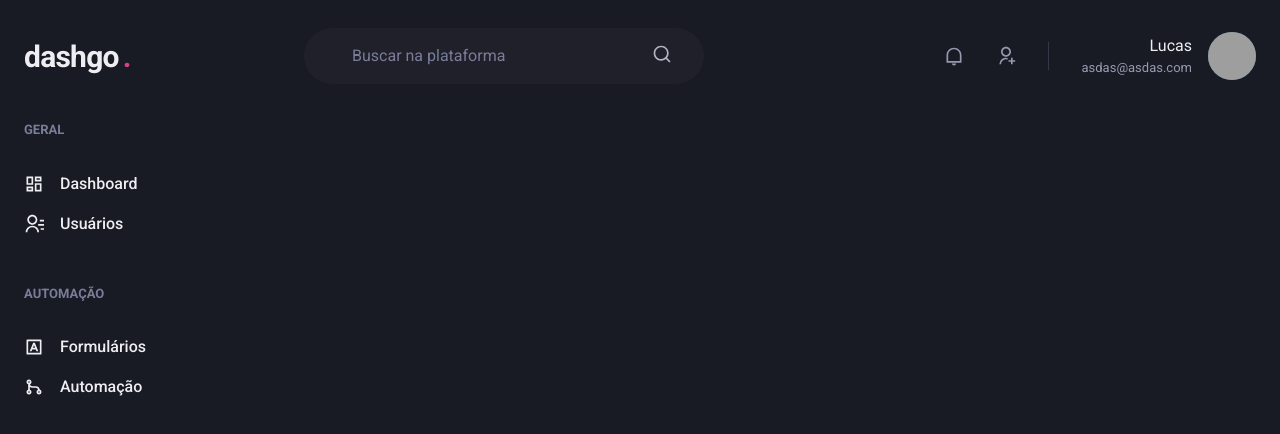
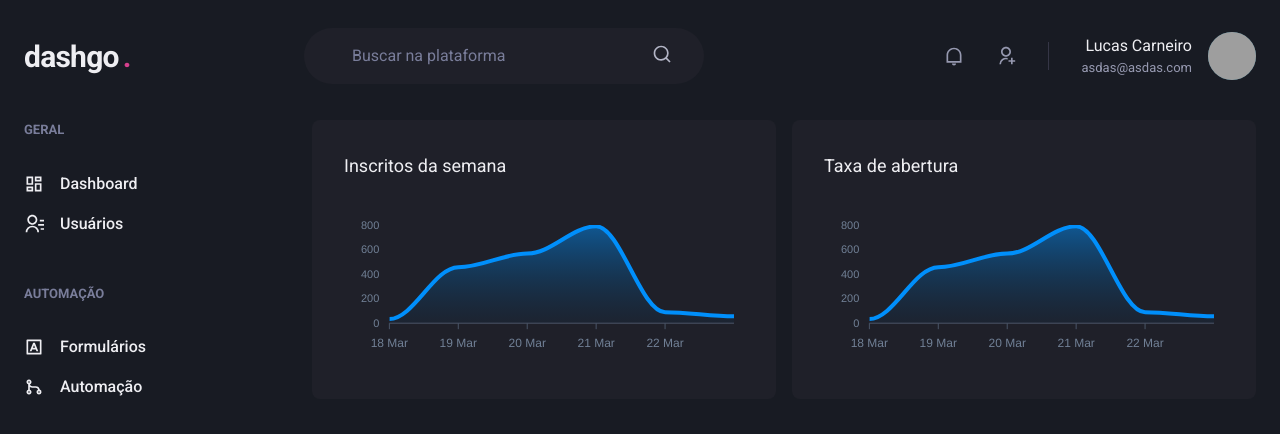
Before and after one commit to lucasggmc/dashgo, a Next.js app: page /dashboard in a window 1280 px wide. Shown: the top 434 px of the page. Built offline with nearby package versions, Linux system fonts and the light colour scheme; grey boxes are pictures that could not be loaded.

Commit message:
adicionado gráficos com chart

```diff
--- a/package.json
+++ b/package.json
@@ -13,9 +13,11 @@
     "@chakra-ui/react": "^1.6.6",
     "@emotion/react": "^11.4.1",
     "@emotion/styled": "^11.3.0",
+    "apexcharts": "^3.28.1",
     "framer-motion": "^4.1.17",
     "next": "11.1.0",
     "react": "17.0.2",
+    "react-apexcharts": "^1.3.9",
     "react-dom": "17.0.2",
     "react-icons": "^4.2.0"
   },
--- a/src/components/Header.tsx
+++ b/src/components/Header.tsx
@@ -68,7 +68,7 @@
 
                 <Flex align="center">
                     <Box mr="4" textAlign="right">
-                        <Text>Lucas</Text>
+                        <Text>Lucas Carneiro</Text>
                         <Text
                             color="gray.300"
                             fontSize="small"
--- a/src/pages/dashboard.tsx
+++ b/src/pages/dashboard.tsx
@@ -1,6 +1,63 @@
-import { Flex } from "@chakra-ui/react";
+import { Box, Flex, SimpleGrid, Text, theme } from "@chakra-ui/react";
+import dynamic from 'next/dynamic';
 import { Header } from "../components/Header";
 import { Sidebar } from "../components/Sidebar";
+import { ApexOptions } from 'apexcharts';
+
+const Chart = dynamic(() => import('react-apexcharts'), {
+    ssr: false
+})
+
+const options: ApexOptions = {
+    chart: {
+        toolbar: {
+            show: false,
+        },
+        zoom: {
+            enabled: false,
+        },
+        foreColor: theme.colors.gray[500],
+    },
+    grid: {
+        show: false,
+    },
+    dataLabels: {
+        enabled: false,
+    },
+    tooltip: {
+        enabled: false,
+    },
+    xaxis: {
+        type: 'datetime',
+        axisBorder: {
+            color: theme.colors.gray[600]
+        },
+        axisTicks: {
+            color: theme.colors.gray[600]
+        },
+        categories: [
+            '2021-03-18T00:00:00.000Z',
+            '2021-03-19T00:00:00.000Z',
+            '2021-03-20T00:00:00.000Z',
+            '2021-03-21T00:00:00.000Z',
+            '2021-03-22T00:00:00.000Z',
+            '2021-03-23T00:00:00.000Z',
+        ]
+    },
+    fill: {
+        opacity: 0.3,
+        type: 'gradient',
+        gradient: {
+            shade: 'dark',
+            opacityFrom: 0.7,
+            opacityTo: 0.3,
+        }
+    }
+};
+
+const series = [
+    { name: 'series1', data: [34, 456, 567, 789, 90, 56] }
+];
 
 export default function Dashboard(){
     return (
@@ -9,6 +66,29 @@
 
             <Flex w="100%" my="6" maxWidth={1480} mx="auto" px="6">
                 <Sidebar />
+
+                <SimpleGrid flex="1" gap="4" minChildWidth="320px" align="flex-start">
+                    <Box
+                        p="8"
+                        bg="gray.800"
+                        borderRadius={8}
+                        pb="4"
+                    >
+                        <Text fontSize="lg" mb="4">Inscritos da semana</Text>
+                        <Chart options={options} series={series} type="area" height={160}/>
+                    </Box>
+
+                    <Box
+                        p="8"
+                        bg="gray.800"
+                        borderRadius={8}
+                        pb="4"
+                    >
+                        <Text fontSize="lg" mb="4">Taxa de abertura</Text>
+                        <Chart options={options} series={series} type="area" height={160}/>
+                    </Box>
+
+                </SimpleGrid>
             </Flex>
         </Flex>
     )
```
Also changed, not shown: 1 other file (tests, documents, lock files or other folders).
